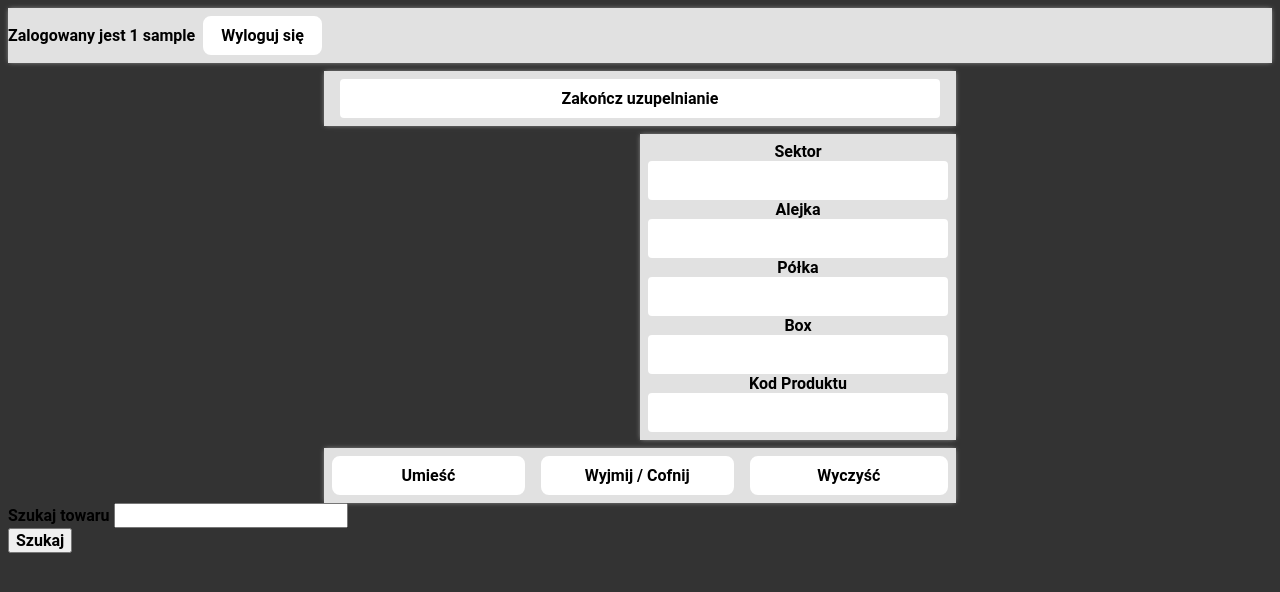
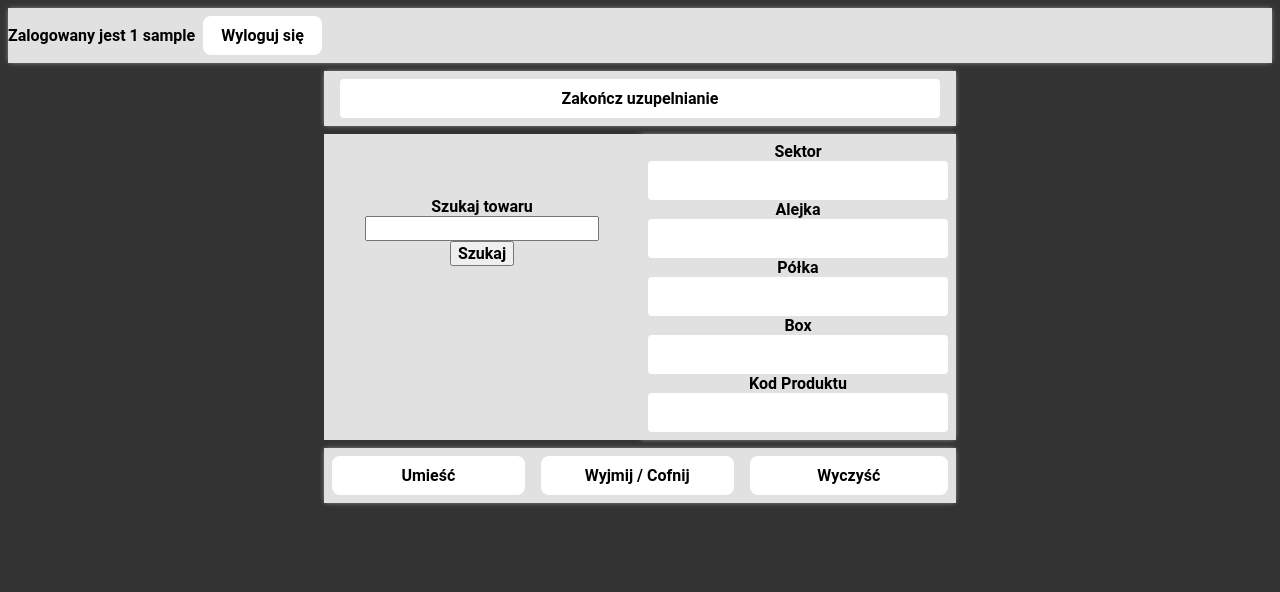
Before and after one commit to LukaszMiazek/Magazyn, a PHP site: page /uzupelnienia.php in a window 1280 px wide. Shown: the top 592 px of the page. Run offline with PHP 8.4, Linux system fonts and the light colour scheme; the visitor is signed in with stand-in values (Sample User, id 1).

Commit message:
Update uzupelnienia.php

```diff
--- a/mag/uzupelnienia.php
+++ b/mag/uzupelnienia.php
@@ -250,9 +250,9 @@ else
 	echo '</div>';
 }
 ?>
-</div>
 
-<div>
+
+<div class="szukaj">
 <form action="" method="post">
 Szukaj towaru
 	<input type="text" name="skod"
@@ -331,5 +331,7 @@ if(isset($_POST['skod']))
 echo '</div>';
 echo '</div>';
 ?>
+
+</div>
 </body>
 </html>
```
